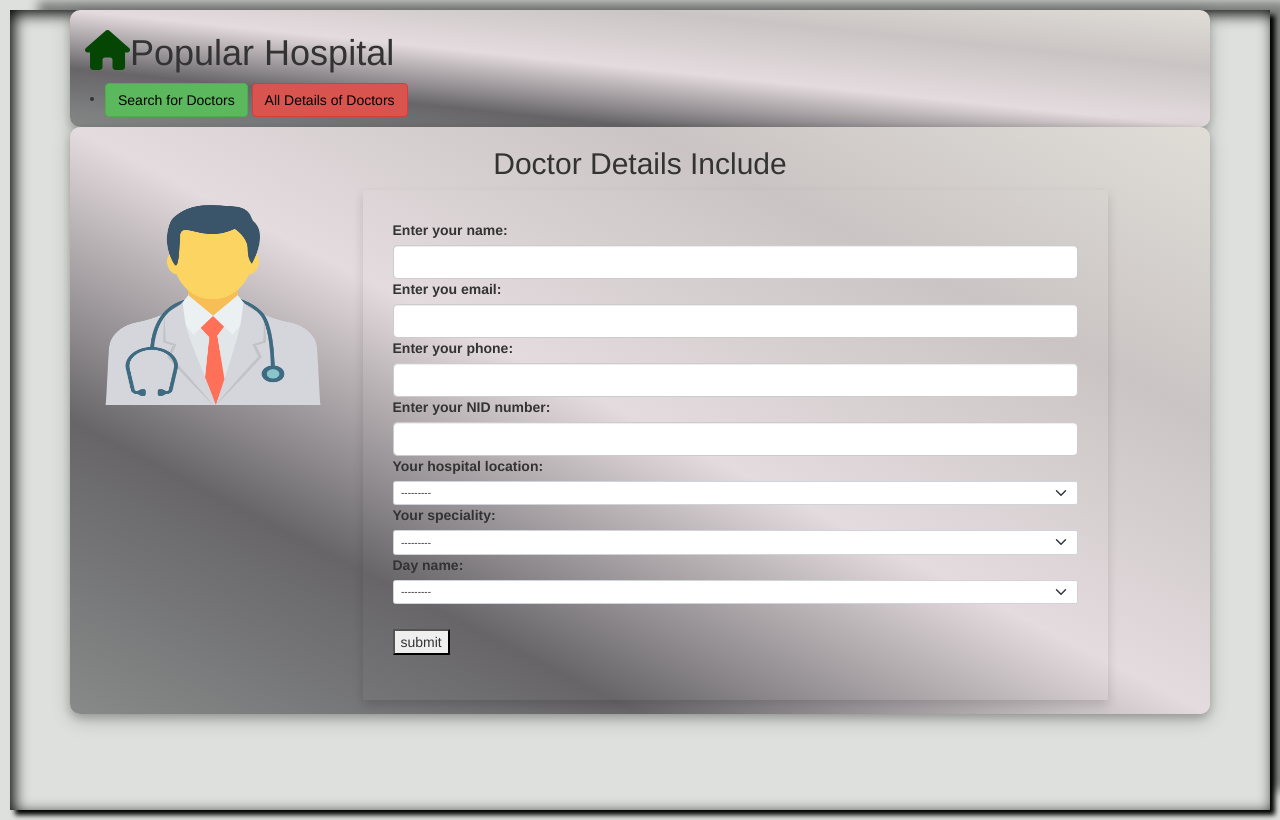
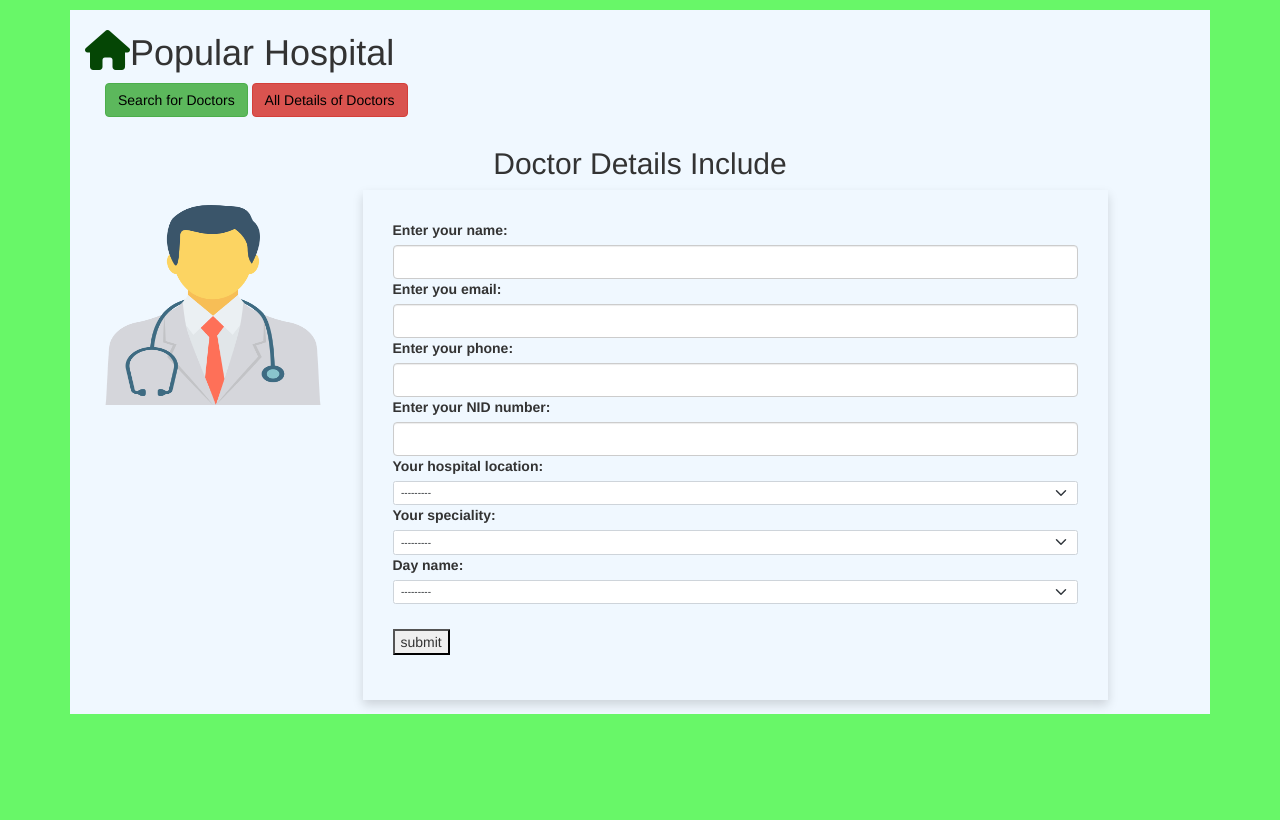
Before and after one commit to sadia-jannat/popular_hospital_work, a Django app: page / in a window 1280 px wide. Run offline with Django 4.2, Linux system fonts and the light colour scheme; some libraries are stand-ins or nearby versions.

Commit message:
Update index.html

```diff
--- a/template/index.html
+++ b/template/index.html
@@ -29,17 +29,11 @@
     background-color: #dde0dd;
     min-height: 100vh;
     margin: 10px;
-    -webkit-box-shadow: 5px 5px 5px 0px #000000, inset 4px 4px 15px 0px #000000, 23px -14px 10px -5px rgba(0, 0, 0, 0.43);
-    box-shadow: 5px 5px 5px 0px #000000, inset 4px 4px 15px 0px #000000, 23px -14px 10px -5px rgba(0, 0, 0, 0.43);
-
+   background-color: #68f768;
   }
   .container{
 
-    background-image: linear-gradient(to right top, #878a89, #676568, #e4dbde, #cac5c4, #e0ddd7);
-    box-shadow: 0 4px 8px 0 rgba(0, 0, 0, 0.2), 0 6px 20px 0 rgba(0, 0, 0, 0.19);
-    -webkit-box-shadow: 0 4px 8px 0 rgba(0, 0, 0, 0.2), 0 6px 20px 0 rgba(0, 0, 0, 0.19);
-    -moz-box-shadow: 0 4px 8px 0 rgba(0, 0, 0, 0.2), 0 6px 20px 0 rgba(0, 0, 0, 0.19);
-    border-radius: 10px;
+   background-color: aliceblue;
   }
   .logo i {
      color: #054605;
@@ -59,11 +53,10 @@
       </div>
   <div class="menu">
      <ul>
-      <li>
-      <button type="submit" class="btn btn-success btn-md"> <a href="{% url 'testsearch' %}" style="color: #000000;">Search for Doctors</a></button>
+
+     <button type="submit" class="btn btn-success btn-md"> <a href="{% url 'testsearch' %}" style="color: #000000;">Search for Doctors</a></button>
      <button type="submit" class="btn btn-danger btn-md"> <a href="{% url 'details' %}" style="color: #000000;">All Details of Doctors</a></button>
 
-      </li>
     </ul>
   </div>
 
@@ -116,8 +109,6 @@
 
 
 </div>
-
-
 </div>
 
 </div>
```
